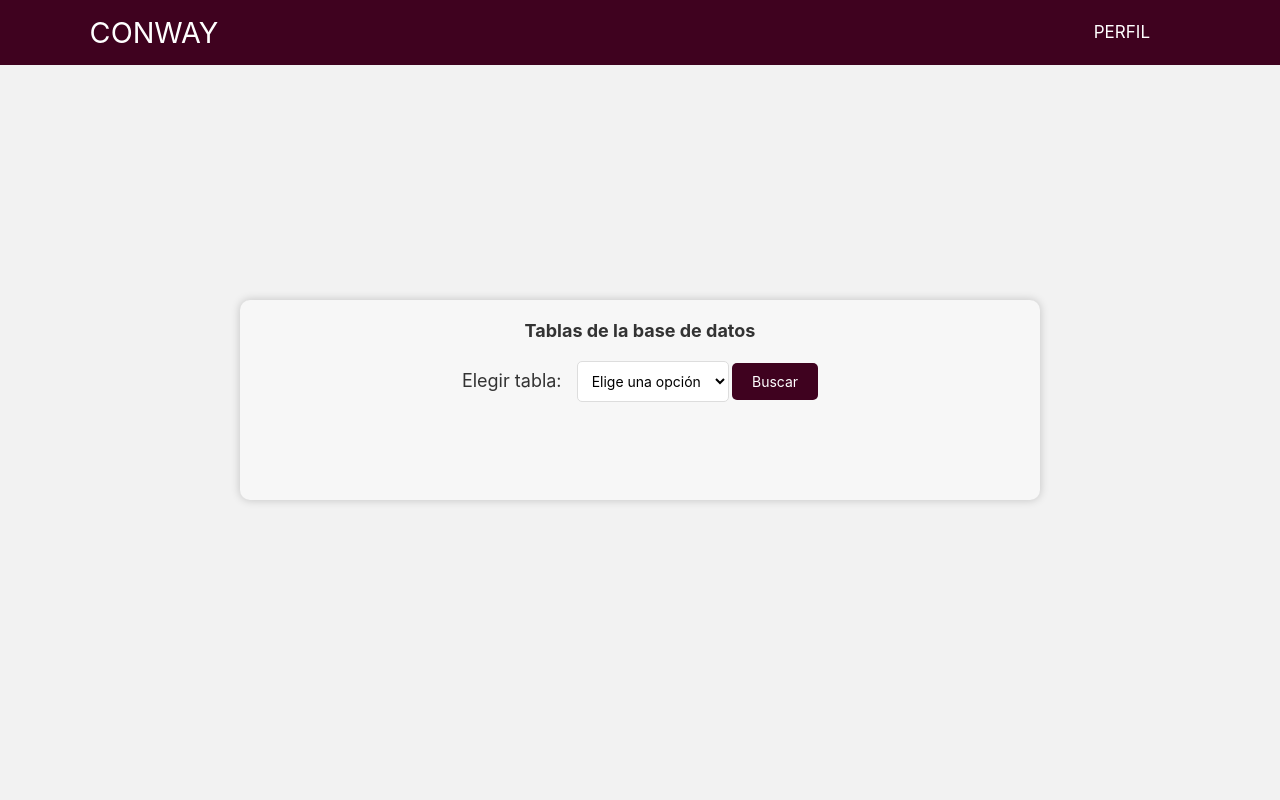
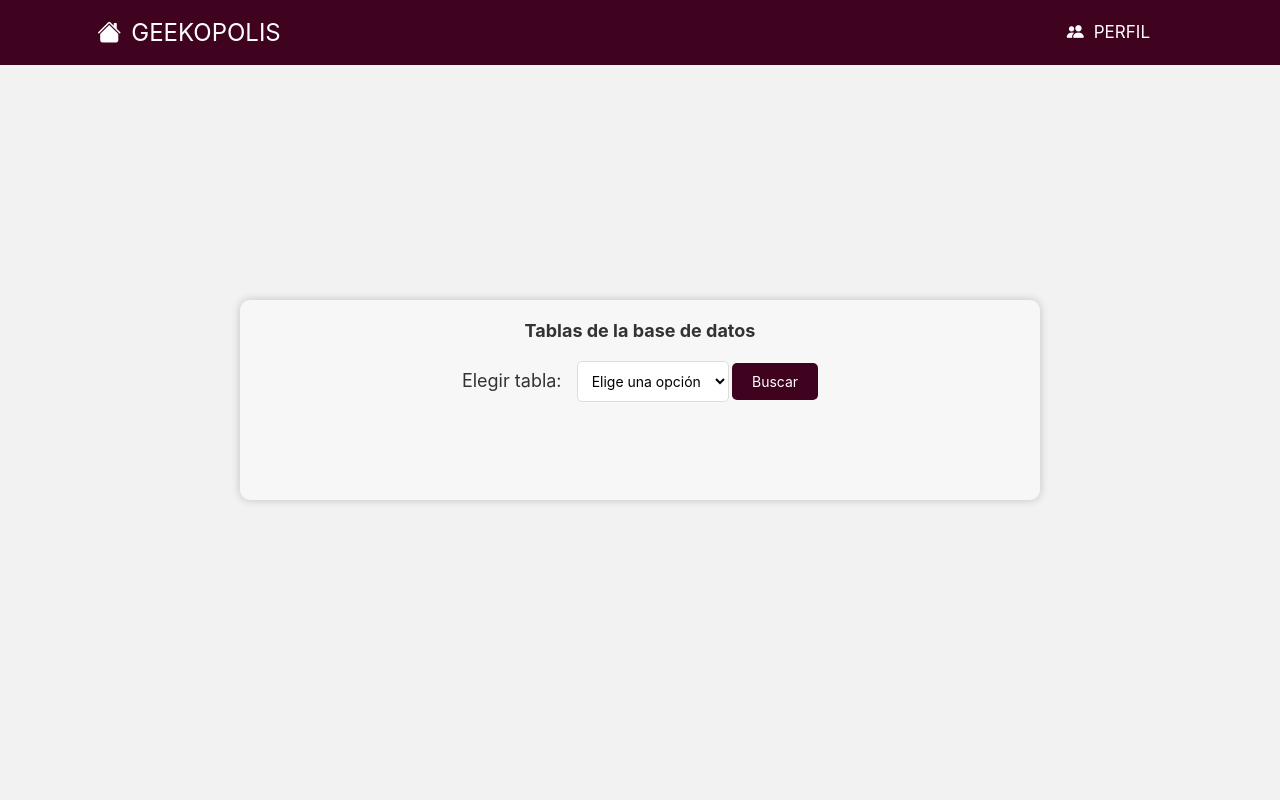
Before and after one commit to Heyissac/store-php, a PHP site: page /form.php?find-table=1 in a window 1280 px wide. Run offline with PHP 8.4, Linux system fonts and the light colour scheme; the visitor is signed in with stand-in values (Sample User, id 1).

Commit message:
Tables view
Bugs fixed

```diff
--- a/cd6/assets/css/navbar.css
+++ b/cd6/assets/css/navbar.css
@@ -32,7 +32,7 @@
 }
 
 .nav div.logo{
-    width: 180px;
+    width: 250px;
     height: 10px;
     position: absolute;
 }
@@ -40,7 +40,7 @@
 .nav div.logo a{
     text-decoration: none;
     color: #fff;
-    font-size: 1.8em;
+    font-size: 1.5em;
     text-transform: uppercase;
 }
 
@@ -277,7 +277,7 @@
     padding: 1px 16px;
     text-decoration: none;
     display: block;
-    text-align: center;
+    text-align: left;
   }
 
   /* Add a dark background on topnav links and the dropdown button on hover */
--- a/cd6/form.php
+++ b/cd6/form.php
@@ -23,9 +23,9 @@ if (isset($_GET['close'])) {
 <head>
     <meta charset="UTF-8">
     <meta name="viewport" content="width=device-width, initial-scale=1.0">
+    <link rel="stylesheet" href="https://cdn.jsdelivr.net/npm/bootstrap-icons@1.11.1/font/bootstrap-icons.css">
     <link rel="stylesheet" type="text/css" href="assets/css/style.css">
     <link rel="stylesheet" type="text/css" href="assets/css/navbar.css">
-    <!-- <link rel="stylesheet" type="text/css" href="assets/css/main_index.css"> -->
     <title>Tablas</title>
 </head>
 
@@ -35,19 +35,19 @@ if (isset($_GET['close'])) {
     <nav class="nav">
         <div class="navbar-container">
             <div class="logo">
-                <a href="main_index.php">Conway</a>
+                <a href="main_index.php"><i class="bi fs-5 bi-house-fill me-2" style="margin-right: 10px"></i>Geekopolis</a>
             </div>
             <div class="main_list" id="mainListDiv">
                 <ul>
                     <div class="dropdown">
-                        <button class="dropbtn">PERFIL
+                        <button class="dropbtn"><i class="bi fs-5 bi-people-fill me-2" style="margin-right: 10px"></i>PERFIL
                             <i class="fa fa-caret-down"></i>
                         </button>
                         <div class="dropdown-content">
-                            <a href="#">
+                            <a href="#"><i class="bi fs-5 bi-person-fill me-2" style="margin-right: 10px"></i>
                                 <?php echo $sessionUser; ?>
                             </a>
-                            <a href="form.php?close=1" name="close">Salir</a>
+                            <a href="form.php?close=1" name="close"><i class="bi fs-5 bi-x-square-fill me-2" style="margin-right: 10px"></i>Salir</a>
                         </div>
                     </div>
                 </ul>
```
